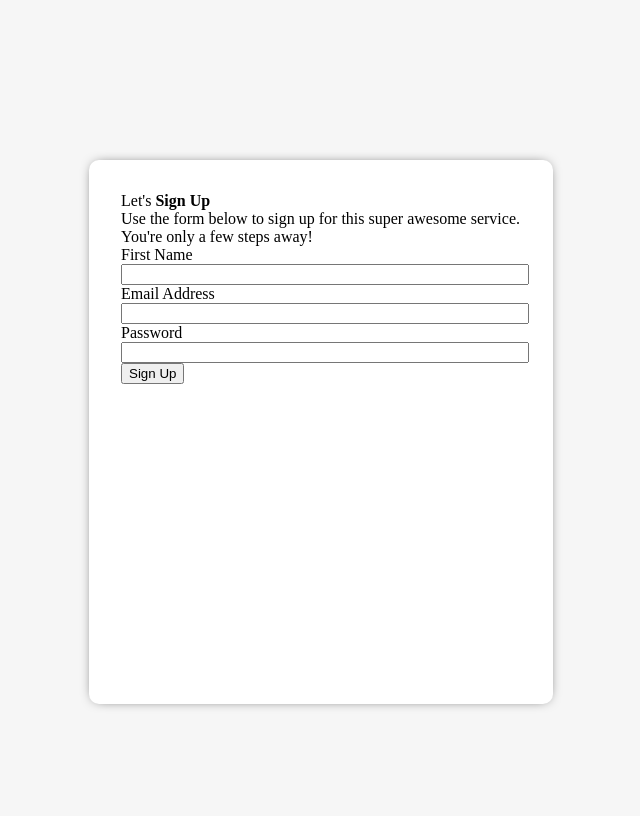
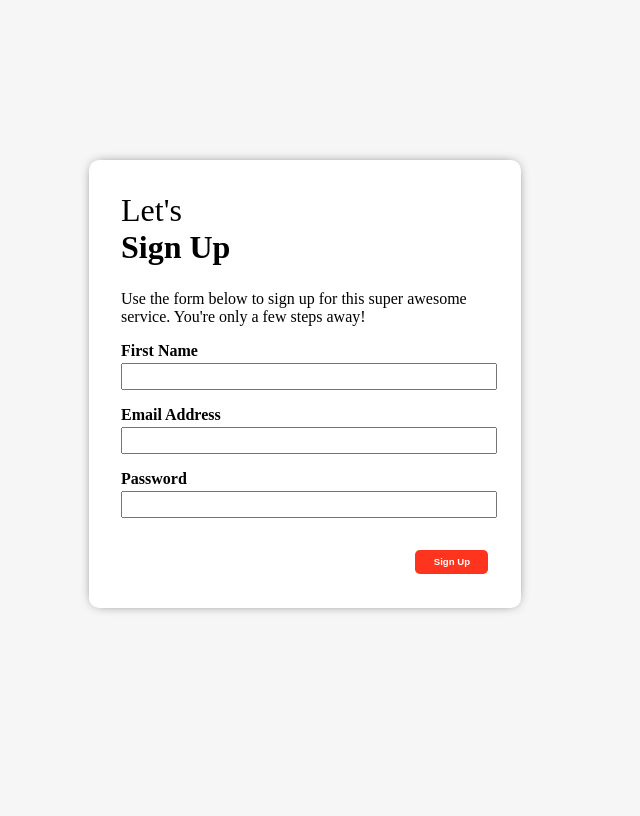
Before and after one commit to DylanMey/flaskProject, a Flask app: page /new-project in a window 1280 px wide. Shown: the whole page, without its empty margins (295-935 px from the left). Run offline with Flask 2, Linux system fonts and the light colour scheme.

Commit message:
Update color and margin on sign up page

```diff
--- a/static/css/login.css
+++ b/static/css/login.css
@@ -1,11 +1,17 @@
 #sign_up_sheet{
-    width:25rem;
-    height:30rem;
+    width:23rem;
+    height:24rem;
     padding:2rem;
     background-color:#ffffff;
     box-shadow:0px 0px 13px -6px ;
     border-radius:10px;
 
+}
+.signup{
+    margin-top:1em;
+}
+.header{
+    font-size:2em;
 }
 body{
     height:100vh;
@@ -22,9 +28,32 @@ body{
     flex-flow: wrap;
     display:flex;
 }
- .inputs{
+.inputs{
+    width:100%;
+    margin-top:1rem;
+    font-weight:bold;
+}
+input{
      width:100%;
+    margin-top:.2rem;
+    height:1.3rem;
  }
- input{
-     width:100%;
- }
+.description{
+    margin-top:1.5rem;
+}
+label{
+    margin-bottom:.2rem;
+}
+button{
+        margin-left: 80%;
+    margin-top: 2rem;
+    padding: .4rem 1.15rem;
+    border-radius: .3rem;
+    background-color:#ff341e;
+    color:white;
+    font-weight:bold;
+    border: none;
+    outline: none;
+    font-size: .6rem;
+
+}
--- a/templates/confirmation.html
+++ b/templates/confirmation.html
@@ -10,9 +10,10 @@
 <div id = "sign_up_sheet">
     <div>
         Let's
+        <br>
         <b>Sign Up</b>
     </div>
-    <div>
+    <div class = "description">
      Use the form below to sign up for this super awesome service. You're only a few steps away!
     </div>
 
--- a/templates/signup.html
+++ b/templates/signup.html
@@ -8,11 +8,12 @@
 <body>
 <div id = "border">
 <div id = "sign_up_sheet">
-    <div>
+    <div class = "header">
         Let's
+        <br>
         <b>Sign Up</b>
     </div>
-    <div>
+    <div class = "description">
      Use the form below to sign up for this super awesome service. You're only a few steps away!
     </div>
     <div id = "user-input">
@@ -20,21 +21,18 @@
             <label>
                 First Name
             </label>
-            <br>
             <input>
         </div>
         <div class = "inputs">
             <label>
                 Email Address
             </label>
-            <br>
             <input>
         </div>
         <div class = "inputs">
             <label>
                 Password
             </label>
-            <br>
             <input>
         </div>
         <button>
```
